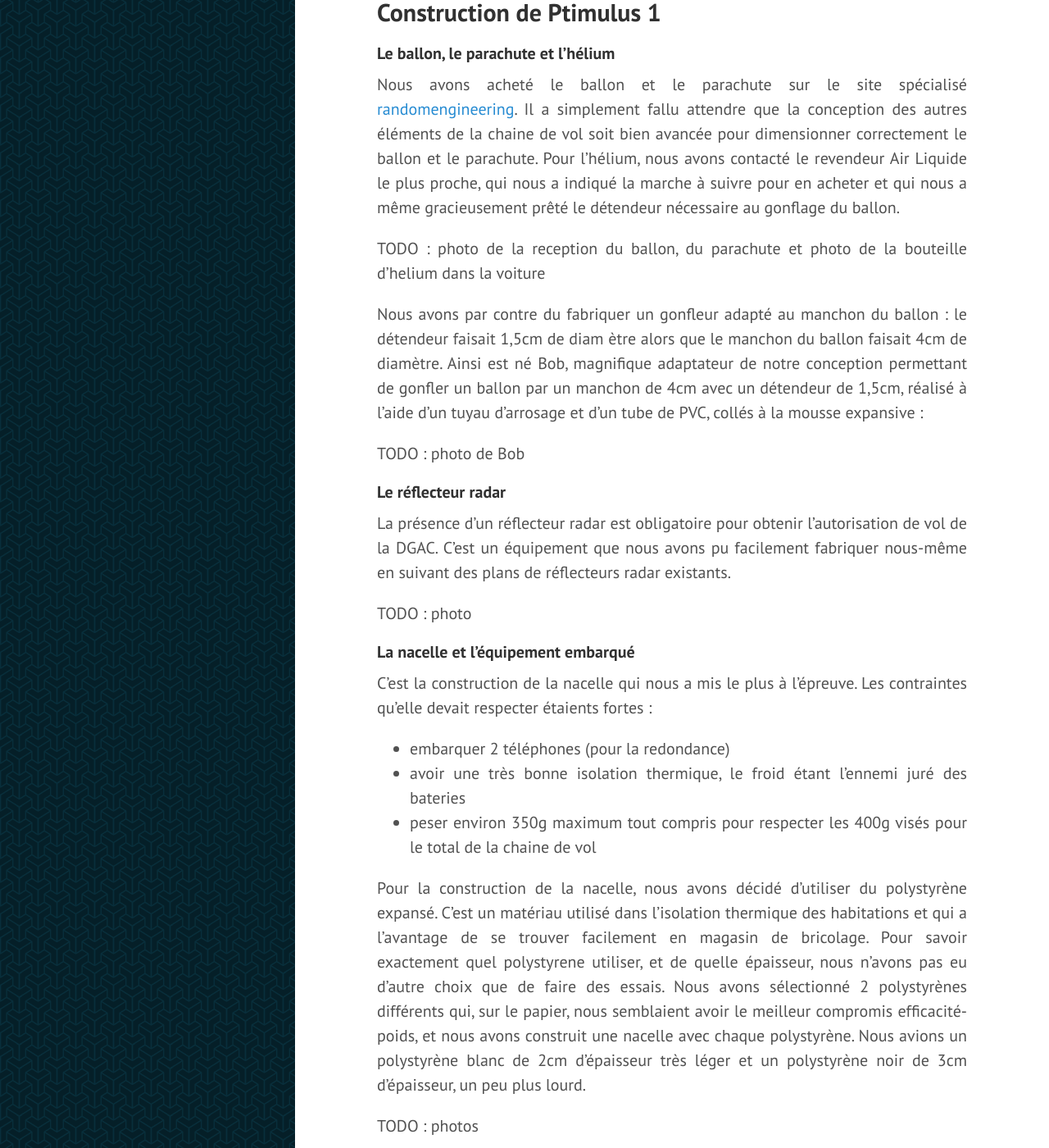
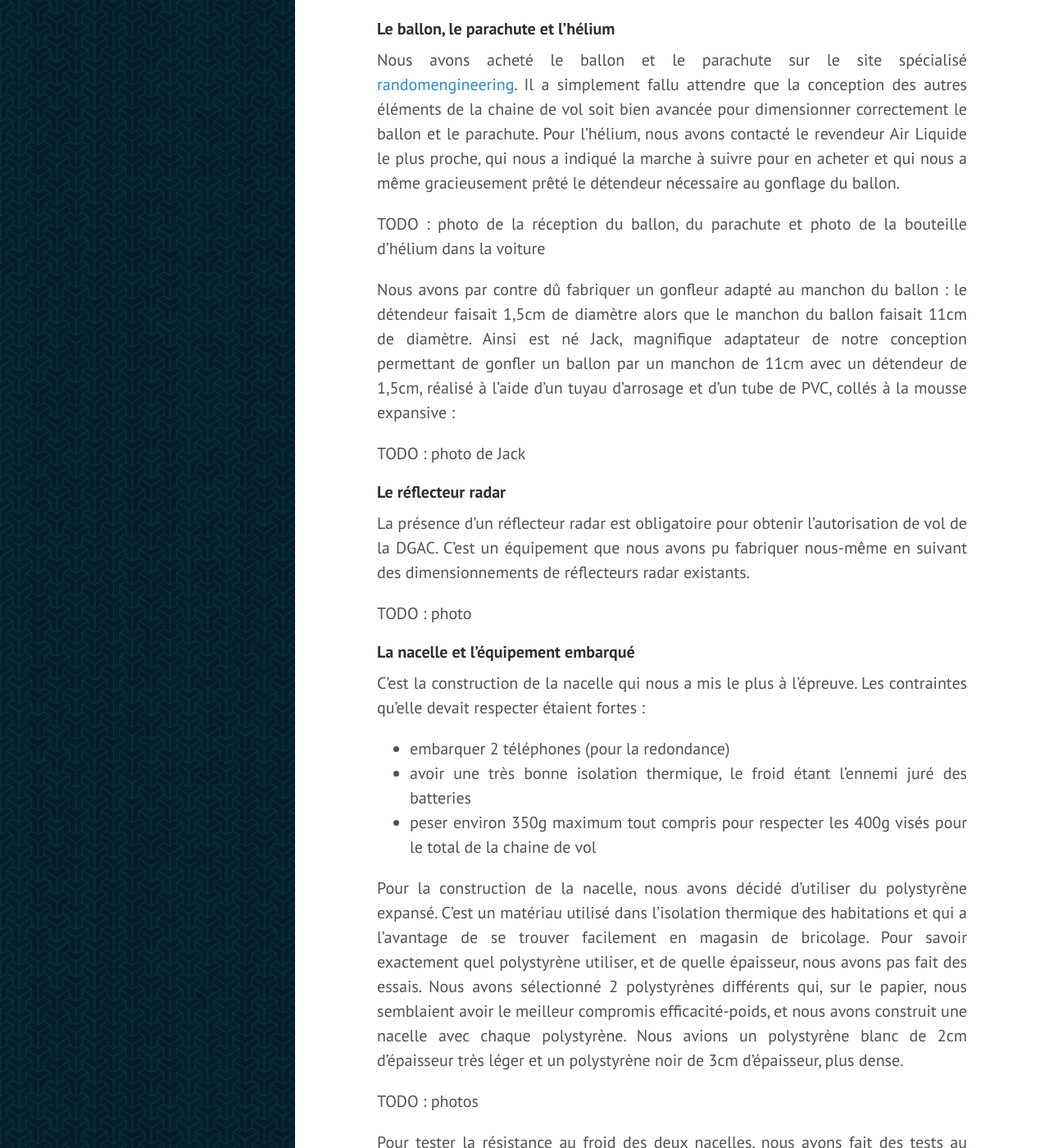
Before and after one commit to MichaelMure/ptimulus.eu, a Jekyll site: the page built from pages/ptimulus1/0_hardware.md, in a window 1280 px wide and 1400 px high, scrolled down 1814 px. Shown: the whole window at 82% size. Built offline with Jekyll 4.4.1, drawn with Linux system fonts in a browser that asks for light colours; some of the changed text lies outside the part shown.

Commit message:
various content correction

```diff
--- a/pages/ptimulus1/0_hardware.md
+++ b/pages/ptimulus1/0_hardware.md
@@ -51,37 +51,36 @@
 Nous avons acheté le ballon et le parachute sur le site spécialisé [randomengineering](http://www.randomengineering.co.uk). Il a simplement fallu attendre que la conception des autres éléments de la chaine de vol soit bien avancée pour dimensionner correctement le ballon et le parachute.
 Pour l'hélium, nous avons contacté le revendeur Air Liquide le plus proche, qui nous a indiqué la marche à suivre pour en acheter et qui nous a même gracieusement prêté le détendeur nécessaire au gonflage du ballon.
 
-TODO : photo de la reception du ballon, du parachute et photo de la bouteille d'helium dans la voiture
+TODO : photo de la réception du ballon, du parachute et photo de la bouteille d'hélium dans la voiture
 
-Nous avons par contre du fabriquer un gonfleur adapté au manchon du ballon : le détendeur faisait 1,5cm de diam
-ètre alors que le manchon du ballon faisait 4cm de diamètre. Ainsi est né Bob, magnifique adaptateur de notre  conception permettant de gonfler un ballon par un manchon de 4cm avec un détendeur de 1,5cm, réalisé à l'aide d'un tuyau d'arrosage et d'un tube de PVC, collés à la mousse expansive :
+Nous avons par contre dû fabriquer un gonfleur adapté au manchon du ballon : le détendeur faisait 1,5cm de diamètre alors que le manchon du ballon faisait 11cm de diamètre. Ainsi est né Jack, magnifique adaptateur de notre conception permettant de gonfler un ballon par un manchon de 11cm avec un détendeur de 1,5cm, réalisé à l'aide d'un tuyau d'arrosage et d'un tube de PVC, collés à la mousse expansive :
 
-TODO : photo de Bob
+TODO : photo de Jack
 
 
 #### Le réflecteur radar
-La présence d'un réflecteur radar est obligatoire pour obtenir l'autorisation de vol de la DGAC. C'est un équipement que nous avons pu facilement fabriquer nous-même en suivant des plans de réflecteurs radar existants.
+La présence d'un réflecteur radar est obligatoire pour obtenir l'autorisation de vol de la DGAC. C'est un équipement que nous avons pu fabriquer nous-même en suivant des dimensionnements de réflecteurs radar existants.
 
 TODO : photo
 
 #### La nacelle et l'équipement embarqué
-C'est la construction de la nacelle qui nous a mis le plus à l'épreuve. Les contraintes qu'elle devait respecter étaients fortes :
+C'est la construction de la nacelle qui nous a mis le plus à l'épreuve. Les contraintes qu'elle devait respecter étaient fortes :
 
 - embarquer 2 téléphones (pour la redondance)
-- avoir une très bonne isolation thermique, le froid étant l'ennemi juré des bateries
+- avoir une très bonne isolation thermique, le froid étant l'ennemi juré des batteries
 - peser environ 350g maximum tout compris pour respecter les 400g visés pour le total de la chaine de vol
 
 Pour la construction de la nacelle, nous avons décidé d'utiliser du polystyrène expansé. C'est un matériau utilisé dans l'isolation thermique des habitations et qui a l'avantage de se trouver facilement en magasin de bricolage.
-Pour savoir exactement quel polystyrene utiliser, et de quelle épaisseur, nous n'avons pas eu d'autre choix que de faire des essais. Nous avons sélectionné 2 polystyrènes différents qui, sur le papier, nous semblaient avoir le meilleur compromis efficacité-poids, et nous avons construit une nacelle avec chaque polystyrène.
-Nous avions un polystyrène blanc de 2cm d'épaisseur très léger et un polystyrène noir de 3cm d'épaisseur, un peu plus lourd.
+Pour savoir exactement quel polystyrène utiliser, et de quelle épaisseur, nous avons pas fait des essais. Nous avons sélectionné 2 polystyrènes différents qui, sur le papier, nous semblaient avoir le meilleur compromis efficacité-poids, et nous avons construit une nacelle avec chaque polystyrène.
+Nous avions un polystyrène blanc de 2cm d'épaisseur très léger et un polystyrène noir de 3cm d'épaisseur, plus dense.
 
 TODO : photos
 
-Pour tester la résistance au froid des deux nacelles, nous avons fait des tests au congélateur(!) en suivant l'évolution de la température interne de la nacelle au cours du temps grace à un capteur de température USB. Les téléphones étaient présents dans la nacelle pour recréer au mieux les conditions réelles : comme tout appareil électrique, un téléphone chauffe, ce qui aide à maintenir la température intérieure de la nacelle.
+Pour tester la résistance au froid des deux nacelles, nous avons fait des tests au congélateur(!) en suivant l'évolution de la température interne de la nacelle au cours du temps grâce à un capteur de température USB. Les téléphones étaient présents dans la nacelle pour recréer au mieux les conditions réelles : comme tout appareil électrique, un téléphone chauffe, ce qui aide à maintenir la température intérieure de la nacelle.
 
 Le résultat a été assez décevant avec les 2 nacelles : la température est restée positive à peine 30min dans les 2 cas, alors que le congélateur était à une température de -18°C. Ce n'était clairement pas assez pour un vol de 2h30 pendant lequel la température extérieure descend en dessous de 50°C.
 
-TODO : ajout de la résitance
+TODO : ajout de la résistance
 
 TODO : ajout du graph des tests au congel
 
```
Also changed, not shown: other parts of pages/ptimulus1/0_hardware.md (+3 -3 lines), pages/ptimulus1/1_software.md (+6 -8 lines), pages/ptimulus1/4_result.md (+15 -13 lines).
